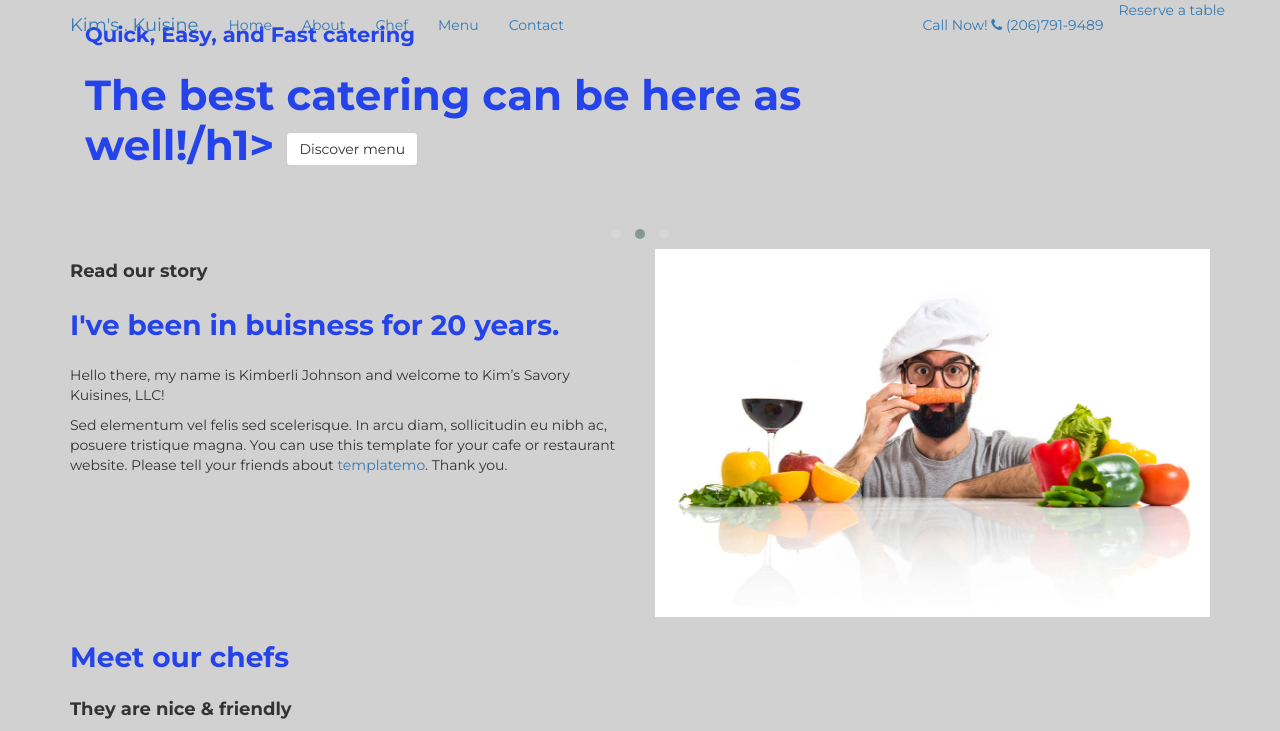
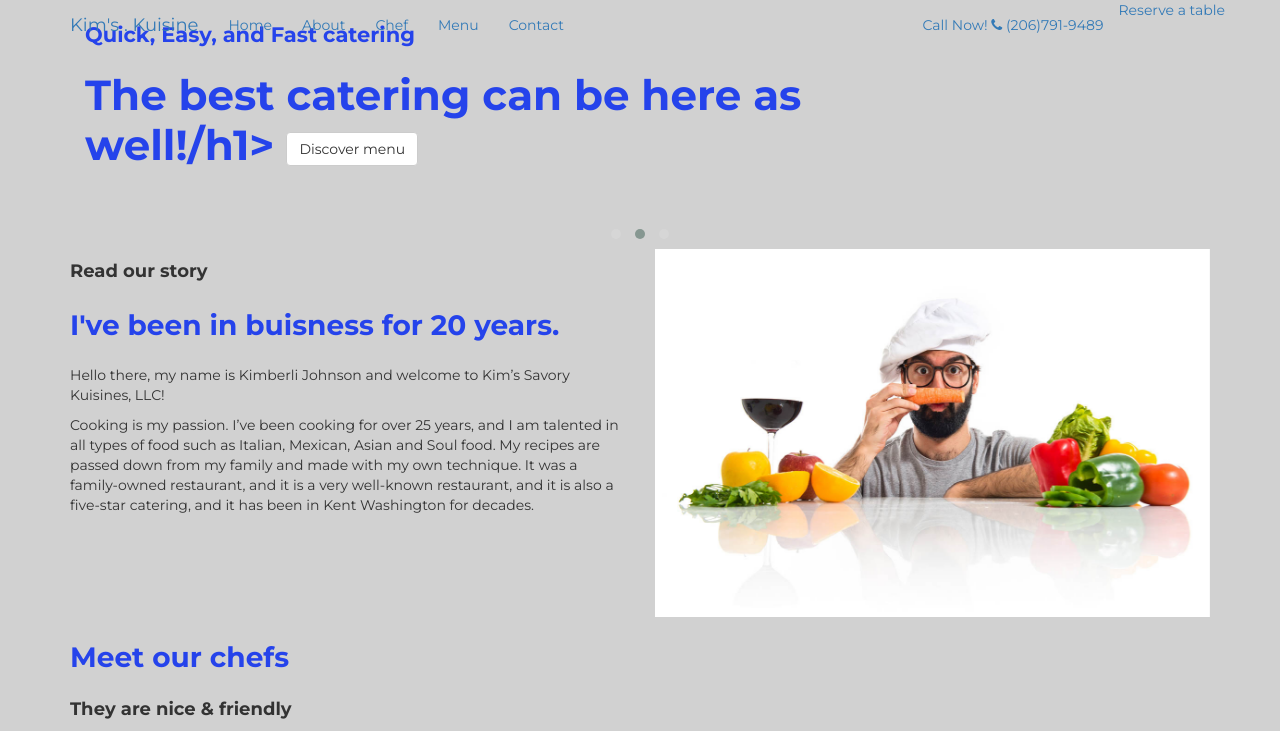
Before and after one commit to navabelay/kimss, a plain HTML site: page index.html in a window 1280 px wide. Shown: the top 731 px of the page. Drawn offline with Linux system fonts and the light colour scheme.

Commit message:
Update index.html

```diff
--- a/index.html
+++ b/index.html
@@ -135,7 +135,8 @@ Eatery Cafe Template
                               <div class="wow fadeInUp" data-wow-delay="0.4s">
                                    <p>Hello there, my name is Kimberli Johnson and welcome to Kim’s Savory Kuisines, LLC!
 </p>
-                                   <p>Sed elementum vel felis sed scelerisque. In arcu diam, sollicitudin eu nibh ac, posuere tristique magna. You can use this template for your cafe or restaurant website. Please tell your friends about <a href="https://plus.google.com/+templatemo" target="_parent">templatemo</a>. Thank you.</p>
+                                   <p>Cooking is my passion. I’ve been cooking for over 25 years, and I am talented in all types of food such as Italian, Mexican, Asian and Soul food. My recipes are passed down from my family and made with my own technique.
+It was a family-owned restaurant, and it is a very well-known restaurant, and it is also a five-star catering, and it has been in Kent Washington for decades. </p>
                               </div>
                          </div>
                     </div>
```
